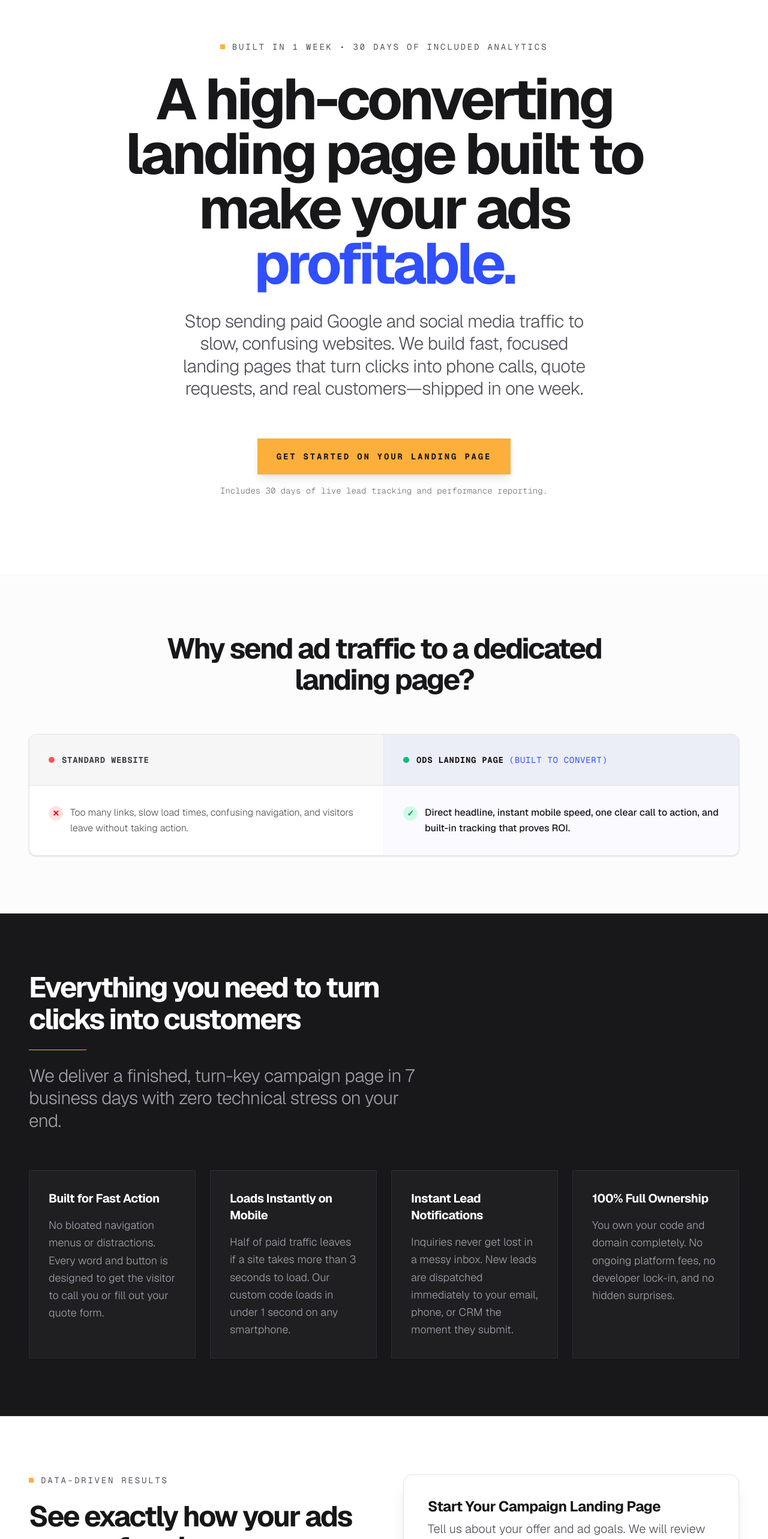
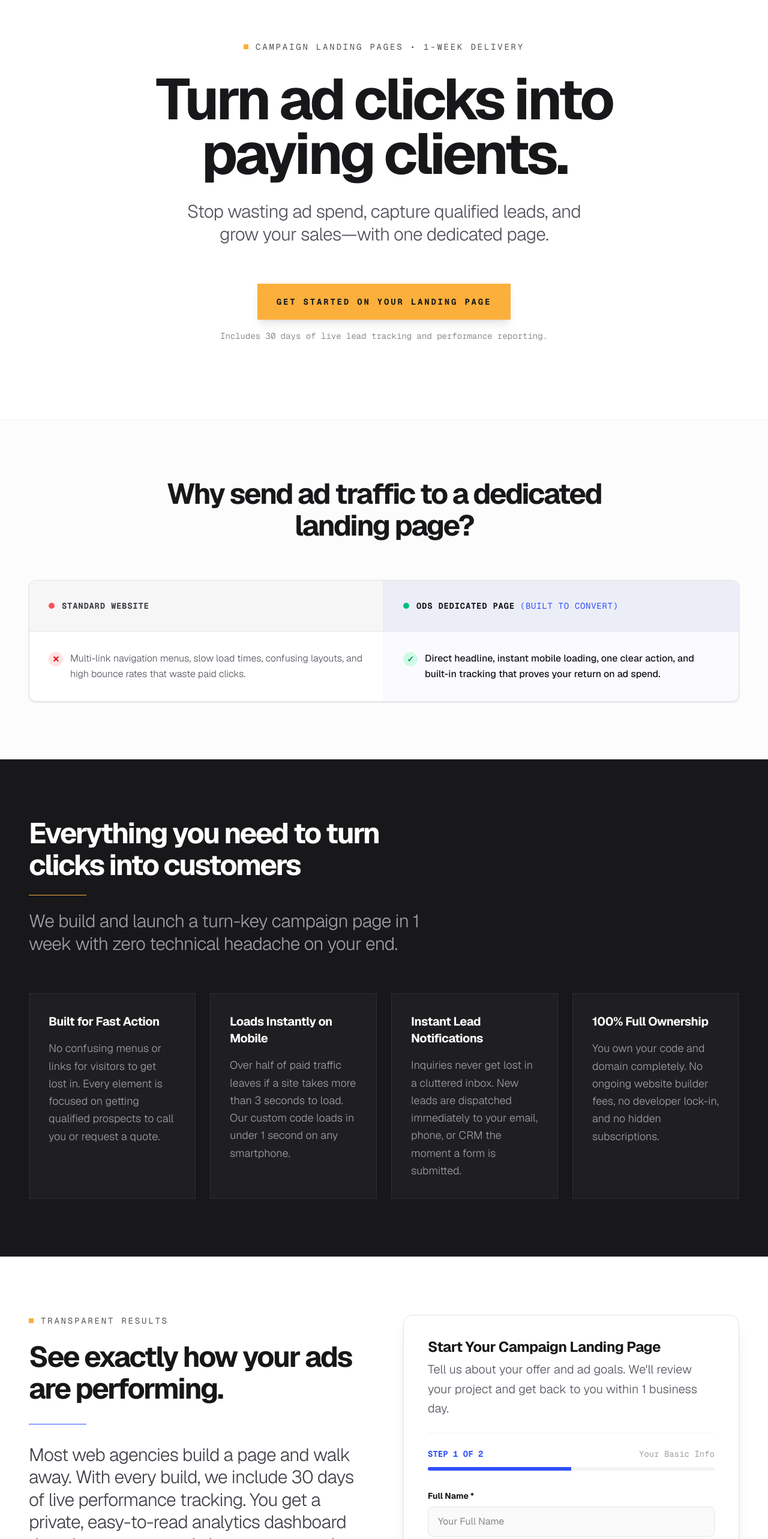
Before and after one commit to markohanesian/ods-headless, a Next.js app: page /lead-capture in a window 1280 px wide. Shown: the part 60-2626 px from the top of the page at 60% size. Built offline with nearby package versions, Linux system fonts and the light colour scheme.

Commit message:
feat: enforce final CRO copy alignment on Lead Capture page and sync transcript

```diff
--- a/app/lead-capture/page.tsx
+++ b/app/lead-capture/page.tsx
@@ -10,17 +10,17 @@ export default function LeadCapturePage() {
         <div className="max-w-4xl mx-auto space-y-8 z-10">
           <div className="label-mono flex sm:justify-center items-start sm:items-center text-left sm:text-center max-sm:tracking-normal max-sm:text-xs max-sm:leading-snug">
             <span className="flex-shrink-0 h-2 w-2 bg-brand mr-3 mt-1 sm:mt-0"></span>
-            <span>BUILT IN 1 WEEK • 30 DAYS OF INCLUDED ANALYTICS</span>
+            <span>CAMPAIGN LANDING PAGES • 1-WEEK DELIVERY</span>
           </div>
           <h1 className="text-5xl md:text-7xl lg:text-[6rem] font-bold tracking-[-0.05em] leading-[0.95] text-zinc-900 dark:text-zinc-50">
-            A high-converting landing page built to make your ads <span className="text-accent-blue">profitable.</span>
+            Turn ad clicks into paying clients.
           </h1>
           <p className="lead-text text-zinc-600 dark:text-zinc-400 max-w-2xl mx-auto font-light">
-            Stop sending paid Google and social media traffic to slow, confusing websites. We build fast, focused landing pages that turn clicks into phone calls, quote requests, and real customers—shipped in one week.
+            Stop wasting ad spend, capture qualified leads, and grow your sales—with one dedicated page.
           </p>
           <div className="pt-8 flex flex-col items-center gap-4">
             <a
-              href="#intake-form"
+              href="#lead-form"
               className="btn-brand"
             >
               Get Started on Your Landing Page
@@ -53,7 +53,7 @@ export default function LeadCapturePage() {
               <div className="p-4 sm:p-6 md:p-8 flex flex-col sm:flex-row items-start sm:items-center gap-2 sm:gap-3 bg-accent-blue/5 dark:bg-accent-blue/10">
                 <span className="hidden sm:inline-block w-2.5 h-2.5 rounded-full bg-emerald-500"></span>
                 <h3 className="text-sm sm:text-sm font-mono uppercase tracking-wider font-bold text-zinc-900 dark:text-zinc-50">
-                  ODS Landing Page <span className="text-accent-blue font-normal block sm:inline mt-1 sm:mt-0">(Built to Convert)</span>
+                  ODS Dedicated Page <span className="text-accent-blue font-normal block sm:inline mt-1 sm:mt-0">(Built to Convert)</span>
                 </h3>
               </div>
             </div>
@@ -67,7 +67,7 @@ export default function LeadCapturePage() {
                     ✕
                   </div>
                   <p className="text-zinc-600 dark:text-zinc-400 text-sm sm:text-base leading-snug sm:leading-relaxed">
-                    Too many links, slow load times, confusing navigation, and visitors leave without taking action.
+                    Multi-link navigation menus, slow load times, confusing layouts, and high bounce rates that waste paid clicks.
                   </p>
                 </div>
 
@@ -77,7 +77,7 @@ export default function LeadCapturePage() {
                     ✓
                   </div>
                   <p className="text-zinc-900 dark:text-zinc-100 font-medium text-sm sm:text-base leading-snug sm:leading-relaxed">
-                    Direct headline, instant mobile speed, one clear call to action, and built-in tracking that proves ROI.
+                    Direct headline, instant mobile loading, one clear action, and built-in tracking that proves your return on ad spend.
                   </p>
                 </div>
               </div>
@@ -94,17 +94,17 @@ export default function LeadCapturePage() {
               <h2 className="text-4xl md:text-5xl font-bold tracking-tighter text-white">Everything you need to turn clicks into customers</h2>
               <div className="h-px w-24 bg-brand"></div>
               <p className="lead-text text-zinc-400">
-                We deliver a finished, turn-key campaign page in 7 business days with zero technical stress on your end.
+                We build and launch a turn-key campaign page in 1 week with zero technical headache on your end.
               </p>
             </div>
           </div>
 
           <div className="grid md:grid-cols-2 lg:grid-cols-4 gap-6">
             {[
-              { title: "Built for Fast Action", desc: "No bloated navigation menus or distractions. Every word and button is designed to get the visitor to call you or fill out your quote form." },
-              { title: "Loads Instantly on Mobile", desc: "Half of paid traffic leaves if a site takes more than 3 seconds to load. Our custom code loads in under 1 second on any smartphone." },
-              { title: "Instant Lead Notifications", desc: "Inquiries never get lost in a messy inbox. New leads are dispatched immediately to your email, phone, or CRM the moment they submit." },
-              { title: "100% Full Ownership", desc: "You own your code and domain completely. No ongoing platform fees, no developer lock-in, and no hidden surprises." }
+              { title: "Built for Fast Action", desc: "No confusing menus or links for visitors to get lost in. Every element is focused on getting qualified prospects to call you or request a quote." },
+              { title: "Loads Instantly on Mobile", desc: "Over half of paid traffic leaves if a site takes more than 3 seconds to load. Our custom code loads in under 1 second on any smartphone." },
+              { title: "Instant Lead Notifications", desc: "Inquiries never get lost in a cluttered inbox. New leads are dispatched immediately to your email, phone, or CRM the moment a form is submitted." },
+              { title: "100% Full Ownership", desc: "You own your code and domain completely. No ongoing website builder fees, no developer lock-in, and no hidden subscriptions." }
             ].map((feature, i) => (
               <div key={i} className="p-8 bg-zinc-800/50 border border-zinc-700/50 hover:border-zinc-600 transition-colors flex flex-col gap-6 shadow-sm">
                 <div>
@@ -118,24 +118,24 @@ export default function LeadCapturePage() {
       </section>
 
       {/* Section 4 & 5: Analytics & Form */}
-      <section id="intake-form" className="px-6 py-24 bg-white dark:bg-zinc-950 lg:px-12 border-t border-zinc-200 dark:border-zinc-800">
+      <section id="lead-form" className="px-6 py-24 bg-white dark:bg-zinc-950 lg:px-12 border-t border-zinc-200 dark:border-zinc-800">
         <div className="max-w-7xl mx-auto grid lg:grid-cols-2 gap-16 items-start">
            <div className="space-y-10 lg:sticky lg:top-24">
             <div>
               <div className="label-mono flex items-center mb-6">
                 <span className="flex-shrink-0 h-2 w-2 bg-brand mr-3"></span>
-                <span>DATA-DRIVEN RESULTS</span>
+                <span>TRANSPARENT RESULTS</span>
               </div>
               <h2 className="text-4xl md:text-5xl font-bold tracking-tighter mb-8">See exactly how your ads are performing.</h2>
               <div className="h-px w-24 bg-accent-blue mb-8"></div>
               <p className="lead-text text-zinc-700 dark:text-zinc-300 mb-8">
-                We don&apos;t just build a page and disappear. With every build, we give you an easy-to-read analytics dashboard that shows:
+                Most web agencies build a page and walk away. With every build, we include 30 days of live performance tracking. You get a private, easy-to-read analytics dashboard that shows you exactly how many people visited, who submitted a form, and what each lead cost you.
               </p>
 
               <ul className="space-y-6">
                 {[
                   "Real-time lead count and conversion rate tracking",
-                  "Clear data showing which ads actually generate calls",
+                  "Clear data showing which ad campaigns generate calls",
                   "30 days of post-launch technical support included"
                 ].map((item, i) => (
                   <li key={i} className="flex items-start gap-4 font-medium text-lg text-zinc-900 dark:text-zinc-100">
--- a/components/LeadCaptureForm.tsx
+++ b/components/LeadCaptureForm.tsx
@@ -121,7 +121,7 @@ export default function LeadCaptureForm() {
       <div className="mb-6 pb-6 border-b border-zinc-100 dark:border-zinc-800">
         <h2 className="text-2xl font-bold tracking-tight text-zinc-900 dark:text-zinc-50">Start Your Campaign Landing Page</h2>
         <p className="text-zinc-600 dark:text-zinc-400 mt-2">
-          Tell us about your offer and ad goals. We will review your project and get back to you within 1 business day.
+          Tell us about your offer and ad goals. We'll review your project and get back to you within 1 business day.
         </p>
       </div>
 
```
Also changed, not shown: 1 other file (tests, documents, lock files or other folders).
